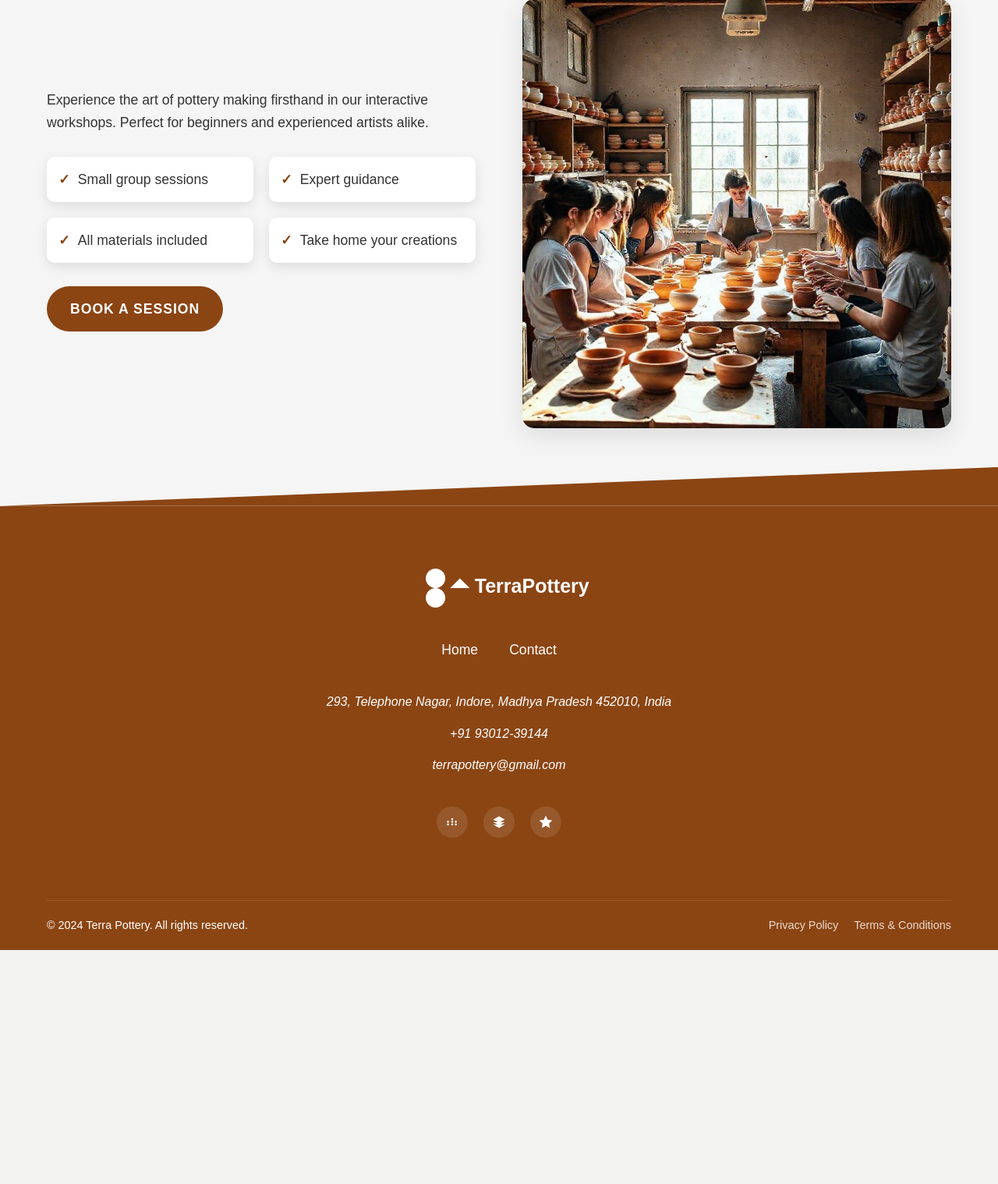
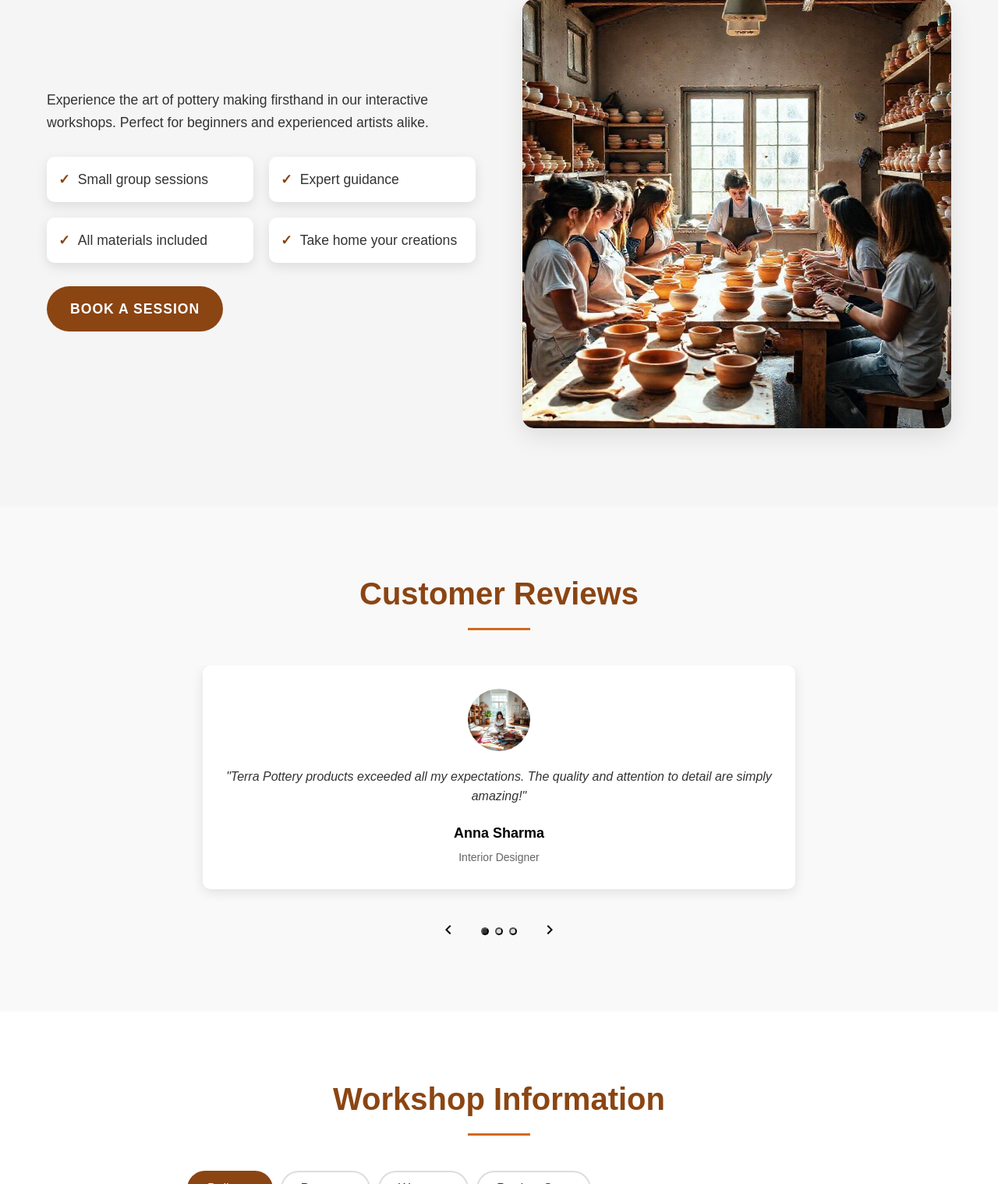
Before and after one commit to Excalibur0888/TerraPottery, a PHP site: page /index.html in a window 1280 px wide. Shown: the part 4982-6500 px from the top of the page at 78% size. Before the commit the page ends 6200 px from the top, so only its background shows below. Run offline with PHP 8.4, Linux system fonts and the light colour scheme.

Commit message:
Implement testimonials and info tabs sections in index.html, enhance styling in style.css, and add JavaScript functionality for slider and tabs. Remove README.md file.

```diff
--- a/contact.html
+++ b/contact.html
@@ -81,7 +81,6 @@
                   height="450"
                   style="border: 0"
                   allowfullscreen=""
-
                   referrerpolicy="no-referrer-when-downgrade"
                 ></iframe>
               </div>
--- a/css/style.css
+++ b/css/style.css
@@ -1107,3 +1107,226 @@ ul {
         font-size: 1.5em;
     }
 }
+
+/* Testimonials Section */
+.testimonials {
+    padding: 80px 0;
+    background-color: #f9f9f9;
+}
+
+.testimonials h2 {
+    text-align: center;
+    margin-bottom: 60px;
+    color: var(--color-primary);
+    font-size: 2.5em;
+    position: relative;
+}
+
+.testimonials h2::after {
+    content: '';
+    position: absolute;
+    bottom: -15px;
+    left: 50%;
+    transform: translateX(-50%);
+    width: 80px;
+    height: 3px;
+    background-color: var(--color-secondary);
+}
+
+.testimonials__slider {
+    position: relative;
+    max-width: 800px;
+    margin: 40px auto 0;
+    overflow: hidden;
+}
+
+.testimonials__track {
+    display: flex;
+    transition: transform 0.5s ease;
+}
+
+.testimonial__slide {
+
+    min-width: 100%;
+    padding: 0 20px;
+}
+
+.testimonial__content {
+		display: flex;
+		flex-direction: column;
+		align-items: center;
+    background: #fff;
+    padding: 30px;
+    border-radius: 10px;
+    box-shadow: 0 4px 15px rgba(0, 0, 0, 0.1);
+    text-align: center;
+}
+
+.testimonial__avatar {
+    width: 80px;
+    height: 80px;
+    border-radius: 50%;
+    margin-bottom: 20px;
+    object-fit: cover;
+}
+
+.testimonial__text {
+    font-size: 16px;
+    line-height: 1.6;
+    color: #333;
+    margin-bottom: 20px;
+    font-style: italic;
+}
+
+.testimonial__author h4 {
+    font-size: 18px;
+    color: #000;
+    margin-bottom: 5px;
+}
+
+.testimonial__author p {
+    font-size: 14px;
+    color: #666;
+}
+
+.testimonials__controls {
+    display: flex;
+    justify-content: center;
+    align-items: center;
+    margin-top: 30px;
+    gap: 20px;
+}
+
+.testimonials__btn {
+    background: none;
+    border: none;
+    cursor: pointer;
+    padding: 10px;
+    transition: opacity 0.3s;
+}
+
+.testimonials__btn:hover {
+    opacity: 0.7;
+}
+
+.testimonials__dots {
+    display: flex;
+    gap: 8px;
+}
+
+.testimonials__dot {
+    width: 10px;
+    height: 10px;
+    border-radius: 50%;
+    background: #ddd;
+    cursor: pointer;
+    transition: background-color 0.3s;
+}
+
+.testimonials__dot.active {
+    background: #333;
+}
+
+/* Info Tabs Section */
+.info-tabs {
+    padding: 80px 0;
+}
+
+.info-tabs h2 {
+    text-align: center;
+    margin-bottom: 60px;
+    color: var(--color-primary);
+    font-size: 2.5em;
+    position: relative;
+}
+
+.info-tabs h2::after {
+    content: '';
+    position: absolute;
+    bottom: -15px;
+    left: 50%;
+    transform: translateX(-50%);
+    width: 80px;
+    height: 3px;
+    background-color: var(--color-secondary);
+}
+
+.tabs {
+    max-width: 800px;
+    margin: 40px auto 0;
+}
+
+.tabs__nav {
+    display: flex;
+    gap: 10px;
+    margin-bottom: 30px;
+    overflow-x: auto;
+    padding-bottom: 10px;
+}
+
+.tabs__btn {
+    padding: 12px 24px;
+    background: none;
+    border: 2px solid #ddd;
+    border-radius: 30px;
+    cursor: pointer;
+    font-size: 16px;
+    color: #333;
+    transition: all 0.3s;
+    white-space: nowrap;
+}
+
+.tabs__btn.active {
+    background: var(--color-primary);
+    color: #fff;
+    border-color: var(--color-primary);
+}
+
+.tabs__content {
+    background: #fff;
+    padding: 30px;
+    border-radius: 10px;
+    box-shadow: 0 4px 15px rgba(0, 0, 0, 0.1);
+}
+
+.tabs__pane {
+    display: none;
+}
+
+.tabs__pane.active {
+    display: block;
+}
+
+.tabs__pane h3 {
+    margin-bottom: 20px;
+    font-size: 24px;
+}
+
+.tabs__pane p {
+    margin-bottom: 15px;
+    line-height: 1.6;
+}
+
+.tabs__pane ul {
+    list-style: disc;
+    margin-left: 20px;
+}
+
+.tabs__pane li {
+    margin-bottom: 10px;
+    line-height: 1.4;
+}
+
+@media (max-width: 768px) {
+    .tabs__nav {
+        flex-wrap: nowrap;
+    }
+
+    .tabs__content {
+        padding: 20px;
+    }
+
+    .testimonial__content {
+        padding: 20px;
+    }
+}
--- a/index.html
+++ b/index.html
@@ -264,6 +264,113 @@
                 </div>
             </div>
         </section>
+
+        <section class="testimonials">
+            <div class="container">
+                <h2>Customer Reviews</h2>
+                <div class="testimonials__slider">
+                    <div class="testimonials__track">
+                        <div class="testimonial__slide">
+                            <div class="testimonial__content">
+                                <img src="img/testimonial1.jpg" alt="Anna Sharma" class="testimonial__avatar">
+                                <p class="testimonial__text">"Terra Pottery products exceeded all my expectations. The quality and attention to detail are simply amazing!"</p>
+                                <div class="testimonial__author">
+                                    <h4>Anna Sharma</h4>
+                                    <p>Interior Designer</p>
+                                </div>
+                            </div>
+                        </div>
+                        <div class="testimonial__slide">
+                            <div class="testimonial__content">
+                                <img src="img/testimonial2.jpg" alt="Michael Verma" class="testimonial__avatar">
+                                <p class="testimonial__text">"The pottery workshop opened up a whole new world of creativity for me. Professional instructors and great atmosphere!"</p>
+                                <div class="testimonial__author">
+                                    <h4>Michael Verma</h4>
+                                    <p>Artist</p>
+                                </div>
+                            </div>
+                        </div>
+                        <div class="testimonial__slide">
+                            <div class="testimonial__content">
+                                <img src="img/testimonial3.jpg" alt="Elena Patel" class="testimonial__avatar">
+                                <p class="testimonial__text">"I ordered a tea ceremony set - it's a true work of art! Now all my guests are delighted with our tea parties."</p>
+                                <div class="testimonial__author">
+                                    <h4>Elena Patel</h4>
+                                    <p>Tea Ceremony Enthusiast</p>
+                                </div>
+                            </div>
+                        </div>
+                    </div>
+                    <div class="testimonials__controls">
+                        <button class="testimonials__btn testimonials__btn--prev" aria-label="Previous review">
+                            <svg width="24" height="24">
+                                <use href="img/icons.svg#arrow-left"></use>
+                            </svg>
+                        </button>
+                        <div class="testimonials__dots"></div>
+                        <button class="testimonials__btn testimonials__btn--next" aria-label="Next review">
+                            <svg width="24" height="24">
+                                <use href="img/icons.svg#arrow-right"></use>
+                            </svg>
+                        </button>
+                    </div>
+                </div>
+            </div>
+        </section>
+
+        <section class="info-tabs">
+            <div class="container">
+                <h2>Workshop Information</h2>
+                <div class="tabs">
+                    <div class="tabs__nav">
+                        <button class="tabs__btn active" data-tab="delivery">Delivery</button>
+                        <button class="tabs__btn" data-tab="payment">Payment</button>
+                        <button class="tabs__btn" data-tab="warranty">Warranty</button>
+                        <button class="tabs__btn" data-tab="care">Product Care</button>
+                    </div>
+                    <div class="tabs__content">
+                        <div class="tabs__pane active" id="delivery">
+                            <h3>Delivery</h3>
+                            <p>We deliver throughout India through reliable courier services. Each item is carefully packaged for safe transportation.</p>
+                            <ul>
+                                <li>Free delivery for orders over ₹10,000</li>
+                                <li>Delivery in Indore: 1-2 days</li>
+                                <li>Delivery across India: 3-7 days</li>
+                            </ul>
+                        </div>
+                        <div class="tabs__pane" id="payment">
+                            <h3>Payment</h3>
+                            <p>We accept various payment methods for your convenience:</p>
+                            <ul>
+                                <li>Credit/Debit Cards</li>
+                                <li>UPI Payments</li>
+                                <li>Bank Transfer</li>
+                                <li>Cash on Delivery</li>
+                            </ul>
+                        </div>
+                        <div class="tabs__pane" id="warranty">
+                            <h3>Warranty</h3>
+                            <p>We guarantee the quality of our products:</p>
+                            <ul>
+                                <li>30-day return policy</li>
+                                <li>6-month warranty against manufacturing defects</li>
+                                <li>Free replacement for shipping damage</li>
+                            </ul>
+                        </div>
+                        <div class="tabs__pane" id="care">
+                            <h3>Product Care</h3>
+                            <p>Recommendations for ceramic product care:</p>
+                            <ul>
+                                <li>Hand wash with warm water</li>
+                                <li>Avoid sudden temperature changes</li>
+                                <li>Do not use abrasive cleaners</li>
+                                <li>Store in a dry place</li>
+                            </ul>
+                        </div>
+                    </div>
+                </div>
+            </div>
+        </section>
     </main>
 
     <footer class="footer">
@@ -324,4 +431,3 @@
     <script src="js/main.js"></script>
 </body>
 </html>
-</html>
--- a/js/main.js
+++ b/js/main.js
@@ -167,3 +167,106 @@ if (slider) {
     slider.addEventListener('mouseenter', stopAutoSlide);
     slider.addEventListener('mouseleave', startAutoSlide);
 }
+
+// Testimonials Slider
+class TestimonialsSlider {
+    constructor() {
+        this.slider = document.querySelector('.testimonials__slider');
+        if (!this.slider) return;
+
+        this.track = this.slider.querySelector('.testimonials__track');
+        this.slides = this.slider.querySelectorAll('.testimonial__slide');
+        this.dotsContainer = this.slider.querySelector('.testimonials__dots');
+        this.prevBtn = this.slider.querySelector('.testimonials__btn--prev');
+        this.nextBtn = this.slider.querySelector('.testimonials__btn--next');
+
+        this.currentSlide = 0;
+        this.slidesCount = this.slides.length;
+
+        this.init();
+    }
+
+    init() {
+        // Create dots
+        this.slides.forEach((_, index) => {
+            const dot = document.createElement('button');
+            dot.className = `testimonials__dot${index === 0 ? ' active' : ''}`;
+            dot.setAttribute('aria-label', `Перейти к отзыву ${index + 1}`);
+            this.dotsContainer.appendChild(dot);
+
+            dot.addEventListener('click', () => this.goToSlide(index));
+        });
+
+        // Add button listeners
+        this.prevBtn.addEventListener('click', () => this.prevSlide());
+        this.nextBtn.addEventListener('click', () => this.nextSlide());
+
+        // Update slide positions
+        this.updateSlidePositions();
+    }
+
+    updateSlidePositions() {
+        this.track.style.transform = `translateX(-${this.currentSlide * 100}%)`;
+
+        // Update dots
+        const dots = this.dotsContainer.querySelectorAll('.testimonials__dot');
+        dots.forEach((dot, index) => {
+            dot.classList.toggle('active', index === this.currentSlide);
+        });
+    }
+
+    goToSlide(index) {
+        this.currentSlide = index;
+        this.updateSlidePositions();
+    }
+
+    prevSlide() {
+        this.currentSlide = (this.currentSlide - 1 + this.slidesCount) % this.slidesCount;
+        this.updateSlidePositions();
+    }
+
+    nextSlide() {
+        this.currentSlide = (this.currentSlide + 1) % this.slidesCount;
+        this.updateSlidePositions();
+    }
+}
+
+// Tabs functionality
+class Tabs {
+    constructor() {
+        this.tabsContainer = document.querySelector('.tabs');
+        if (!this.tabsContainer) return;
+
+        this.tabBtns = this.tabsContainer.querySelectorAll('.tabs__btn');
+        this.tabPanes = this.tabsContainer.querySelectorAll('.tabs__pane');
+
+        this.init();
+    }
+
+    init() {
+        this.tabBtns.forEach(btn => {
+            btn.addEventListener('click', () => {
+                const tabId = btn.dataset.tab;
+                this.switchTab(tabId);
+            });
+        });
+    }
+
+    switchTab(tabId) {
+        // Update buttons
+        this.tabBtns.forEach(btn => {
+            btn.classList.toggle('active', btn.dataset.tab === tabId);
+        });
+
+        // Update panes
+        this.tabPanes.forEach(pane => {
+            pane.classList.toggle('active', pane.id === tabId);
+        });
+    }
+}
+
+// Initialize components
+document.addEventListener('DOMContentLoaded', () => {
+    new TestimonialsSlider();
+    new Tabs();
+});
```
Also changed, not shown: index.php (added, +293 -0 lines), thanks_form.php (added, +16 -0 lines), README.md (deleted), img/testimonial1.jpg (added), img/testimonial2.jpg (added), img/testimonial3.jpg (added), robots.txt (added), sitemap.xml (added).
